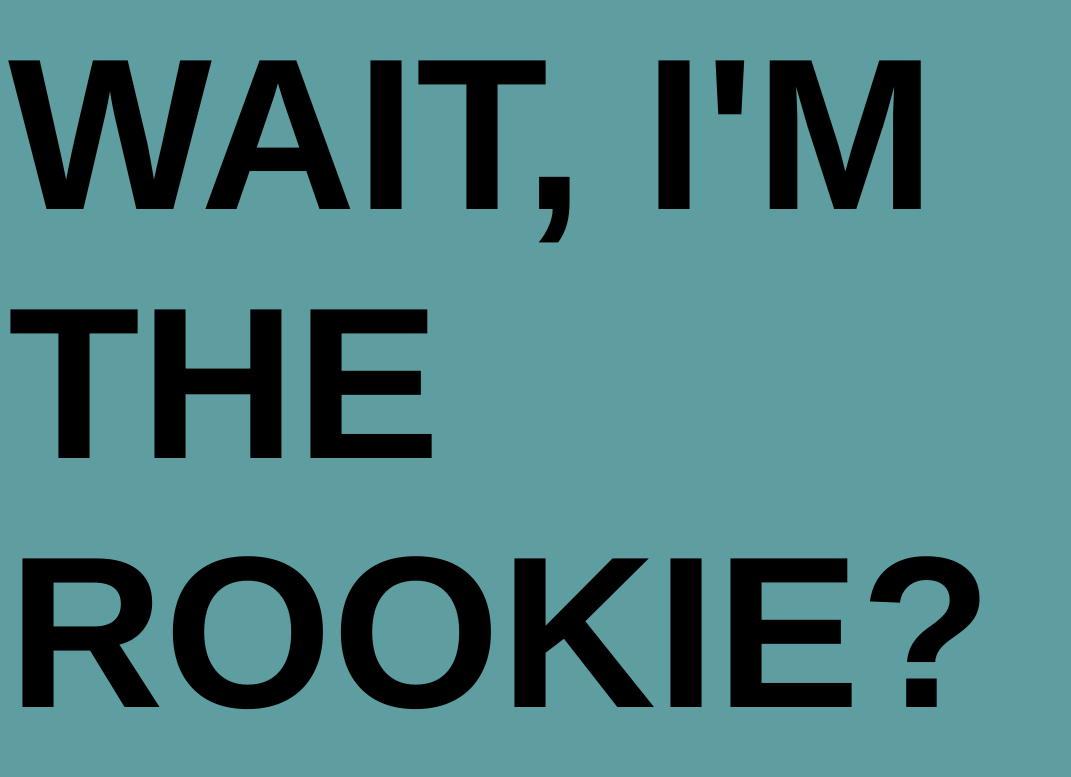
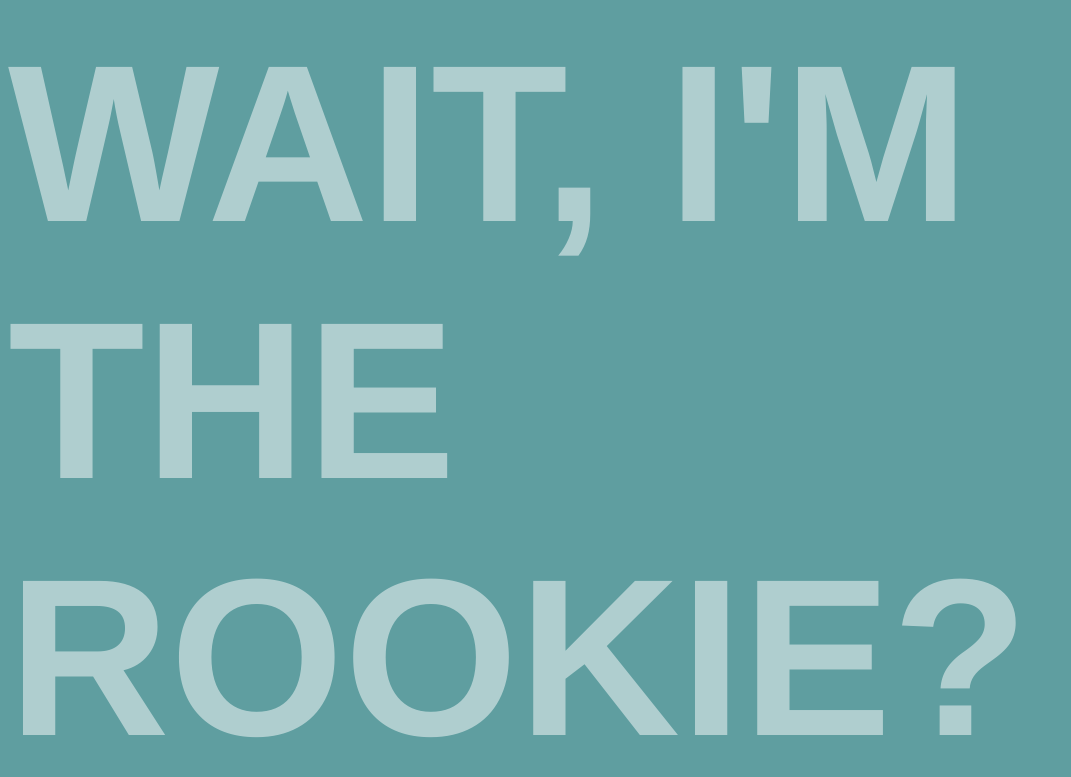
Before and after one commit to iamtherookie/iamtherookie.github.io, a plain HTML site: page index.html in a window 1280 px wide. Shown: the part 135-912 px from the top of the page, without its empty margins (0-1071 px from the left). Drawn offline with Linux system fonts and the light colour scheme; files that its build step writes are made by us from their sources.

Commit message:
Updated CSS

```diff
--- a/index.html
+++ b/index.html
@@ -3,7 +3,7 @@
   <head>
     <meta charset="utf-8">
     <title>ROOKIE</title>
-    <link href="resources/css/style.css" type="text/css" rel="stylesheet">
+    <link href="style.css" type="text/css" rel="stylesheet">
   </head>
   <body>
     <h1>WAIT, I'M THE ROOKIE?</h1>
--- a/style.css
+++ b/style.css
@@ -1,5 +1,5 @@
 html {
-  font-size: 18px;
+  font-size: 16px;
 }
 
 body {
@@ -7,6 +7,8 @@ body {
 }
 
 h1 {
-  font-size: 12rem;
+  font-size: 14rem;
   font-family: Helvetica;
+  color: white;
+  opacity: .5;
 }
```
